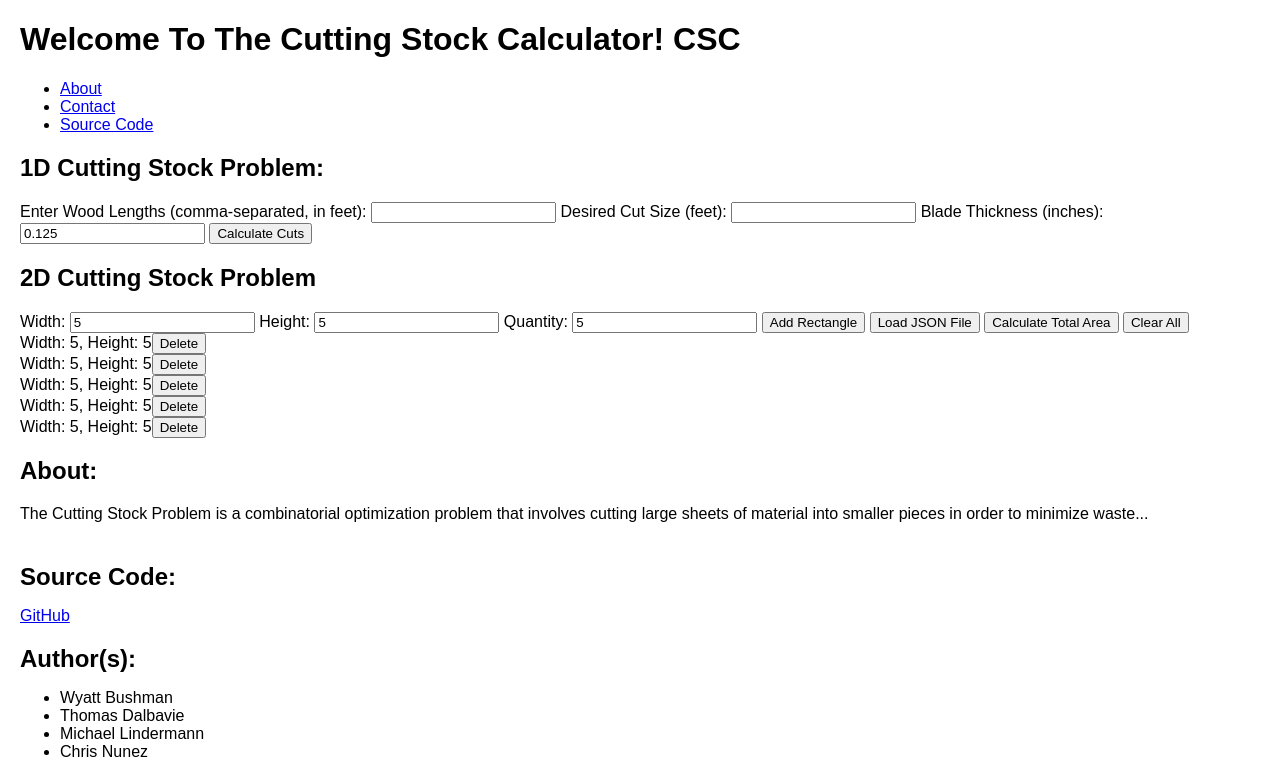
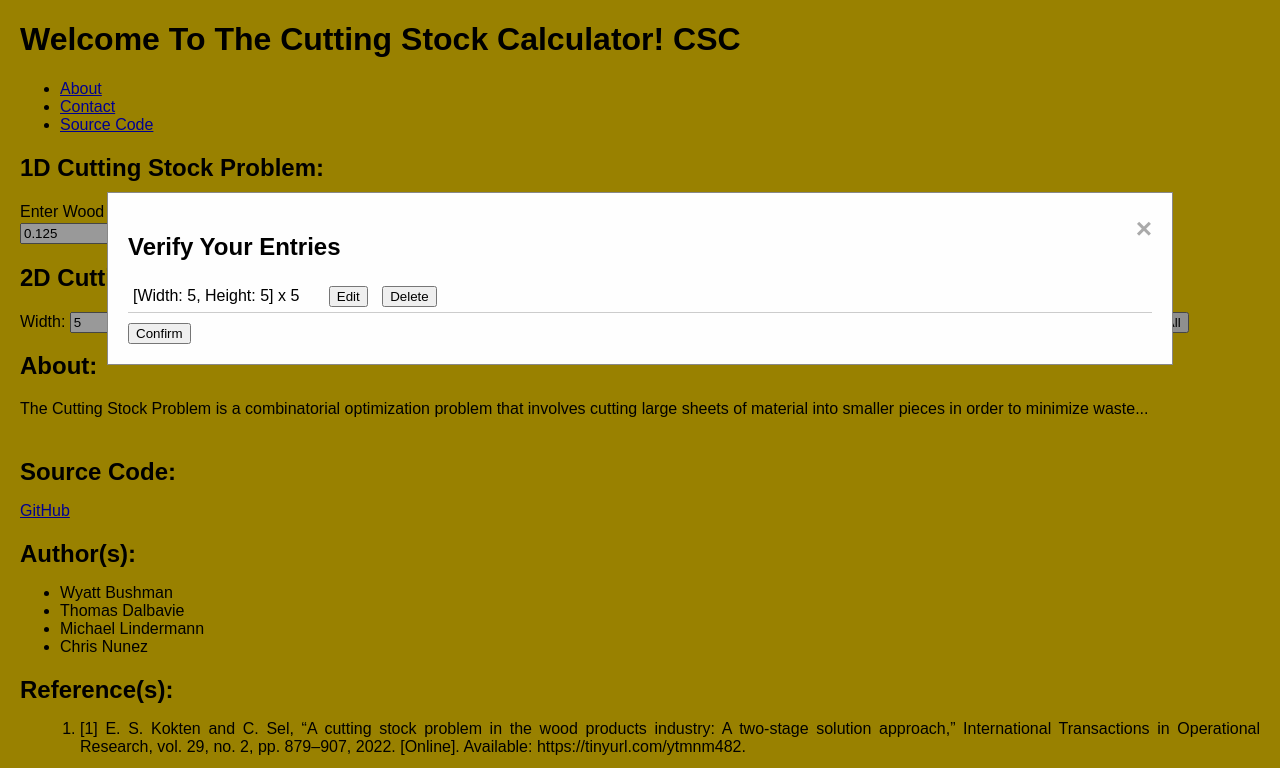
Before and after one commit to WyattAlexander-001/Cutting_Stock_Problem, a plain HTML site: page website/index.html in a window 1280 px wide. Both pictures are taken after typing "5", "5", "5" into the empty fields and a click on the button "Add Rectangle". Shown: the top 768 px of the page. Drawn offline with Linux system fonts and the light colour scheme.

Commit message:
added pop up functionality

```diff
--- a/website/index.html
+++ b/website/index.html
@@ -57,6 +57,18 @@
             <!-- Rectangle list will be dynamically inserted here -->
         </section>
         <section>
+            <!-- Modal -->
+            <div id="rectangleModal" class="modal">
+                <div class="modal-content">
+                    <span class="close">&times;</span>
+                    <h2>Verify Your Entries</h2>
+                    <div id="modalRectangleList"></div>
+                    <button onclick="confirmRectangles()">Confirm</button>
+                </div>
+            </div>
+
+        </section>
+        <section>
             <h2>About:</h2>
             <p id="about">The Cutting Stock Problem is a combinatorial optimization problem that involves cutting large sheets of material into smaller pieces in order to minimize waste...</p>
         </section>
--- a/website/script.js
+++ b/website/script.js
@@ -14,25 +14,125 @@ function addRectangle() {
     for (let i = 0; i < quantity; i++) {
         rectangles.push({ width: parseInt(width), height: parseInt(height) });
     }
+    showModal();
+}
+
+function showModal() {
+    const modal = document.getElementById('rectangleModal');
+    const modalList = document.getElementById('modalRectangleList');
+    modalList.innerHTML = ''; // Clear previous entries
+
+    // Group by width and height
+    const grouped = groupRectanglesBySize(rectangles);
+    Object.keys(grouped).forEach(size => {
+        const entry = document.createElement('div');
+        entry.classList.add('modal-entry');
+        const [width, height] = size.split('x');
+        entry.innerHTML = `
+            <span>[Width: ${width}, Height: ${height}] x ${grouped[size]}</span>
+            <button onclick="editEntry(${width}, ${height})">Edit</button>
+            <button onclick="removeEntry(${width}, ${height})">Delete</button>
+        `;
+        modalList.appendChild(entry);
+    });
+
+    modal.style.display = "block";
+}
+
+function editEntry(width, height) {
+    // This function prompts user to enter new quantity, similar to updateQuantity but with prompt
+    const newQuantity = prompt(`Enter new quantity for [Width: ${width}, Height: ${height}]:`, '');
+    if(newQuantity !== null) {
+        updateQuantity(width, height, parseInt(newQuantity));
+    }
+}
+
+function updateQuantity(width, height, newQuantity) {
+    // Filter out existing entries for this size
+    rectangles = rectangles.filter(rect => !(rect.width == width && rect.height == height));
+
+    // Add the new quantity of rectangles
+    for (let i = 0; i < newQuantity; i++) {
+        rectangles.push({ width: parseInt(width), height: parseInt(height) });
+    }
+    showModal(); // Refresh the modal to show updated quantities
+}
+
+function removeEntry(width, height) {
+    rectangles = rectangles.filter(rect => !(rect.width == width && rect.height == height));
+    showModal(); // Refresh the modal to show updated list
+}
+
+
+function confirmRectangles() {
+    const modal = document.getElementById('rectangleModal');
+    modal.style.display = "none";
+    updateRectangleList(); // Update the main list with grouped quantities
+}
+
+
+function groupRectanglesBySize(rectangles) {
+    const grouping = {};
+    rectangles.forEach(rect => {
+        const key = `${rect.width}x${rect.height}`;
+        if (grouping[key]) {
+            grouping[key]++;
+        } else {
+            grouping[key] = 1;
+        }
+    });
+    return grouping;
+}
+
+function confirmRectangles() {
+    const modal = document.getElementById('rectangleModal');
+    modal.style.display = "none";
     updateRectangleList();
+}
+
+// Close the modal when the user clicks on <span> (x)
+document.getElementsByClassName("close")[0].onclick = function() {
+    const modal = document.getElementById('rectangleModal');
+    modal.style.display = "none";
+}
+
+// Close the modal if the user clicks outside of it
+window.onclick = function(event) {
+    const modal = document.getElementById('rectangleModal');
+    if (event.target === modal) {
+        modal.style.display = "none";
+    }
 }
 
 function updateRectangleList() {
     const list = document.getElementById('rectangleList');
     list.innerHTML = ''; // Clear existing list
-    rectangles.forEach((rect, index) => {
-        const rectElement = document.createElement('div');
-        rectElement.textContent = `Width: ${rect.width}, Height: ${rect.height}`;
+
+    // Group rectangles by size
+    const grouped = groupRectanglesBySize(rectangles);
+    Object.keys(grouped).forEach(size => {
+        const entry = document.createElement('div');
+        const [width, height] = size.split('x');
+        const quantity = grouped[size];
+        entry.innerHTML = `<span>[Width: ${width}, Height: ${height}] x ${quantity}</span>`;
+
+        // Create Edit button
+        const editButton = document.createElement('button');
+        editButton.textContent = 'Edit';
+        editButton.onclick = () => editEntry(width, height, quantity);
+
+        // Create Delete button
         const deleteButton = document.createElement('button');
         deleteButton.textContent = 'Delete';
-        deleteButton.onclick = () => {
-            rectangles.splice(index, 1);
-            updateRectangleList();
-        };
-        rectElement.appendChild(deleteButton);
-        list.appendChild(rectElement);
+        deleteButton.onclick = () => removeEntry(width, height);
+
+        entry.appendChild(editButton);
+        entry.appendChild(deleteButton);
+
+        list.appendChild(entry);
     });
 }
+
 
 function clearAllRectangles() {
     rectangles = []; // Clear the internal state array
--- a/website/styles.css
+++ b/website/styles.css
@@ -1,4 +1,5 @@
 body {
+    background-color: gold;
     font-family: Arial, sans-serif;
     margin: 20px;
 }
@@ -33,3 +34,57 @@ footer h2 {
 .references a:hover {
     text-decoration: underline;
 }
+
+/* Modal Popup*/
+.modal {
+    display: none;
+    position: fixed;
+    z-index: 1;
+    left: 0;
+    top: 0;
+    width: 100%;
+    height: 100%;
+    overflow: auto;
+    background-color: rgb(0,0,0);
+    background-color: rgba(0,0,0,0.4);
+}
+
+.modal-content {
+    background-color: #fefefe;
+    margin: 15% auto;
+    padding: 20px;
+    border: 1px solid #888;
+    width: 80%;
+}
+
+.close {
+    color: #aaa;
+    float: right;
+    font-size: 28px;
+    font-weight: bold;
+}
+
+.close:hover,
+.close:focus {
+    color: black;
+    text-decoration: none;
+    cursor: pointer;
+}
+
+.modal-entry {
+    margin-bottom: 10px;
+    padding: 5px;
+    border-bottom: 1px solid #ccc;
+}
+
+.modal-entry span {
+    margin-right: 15px;
+}
+
+.modal-entry input {
+    width: 50px;
+}
+
+.modal-entry button {
+    margin-left: 10px;
+}
```
